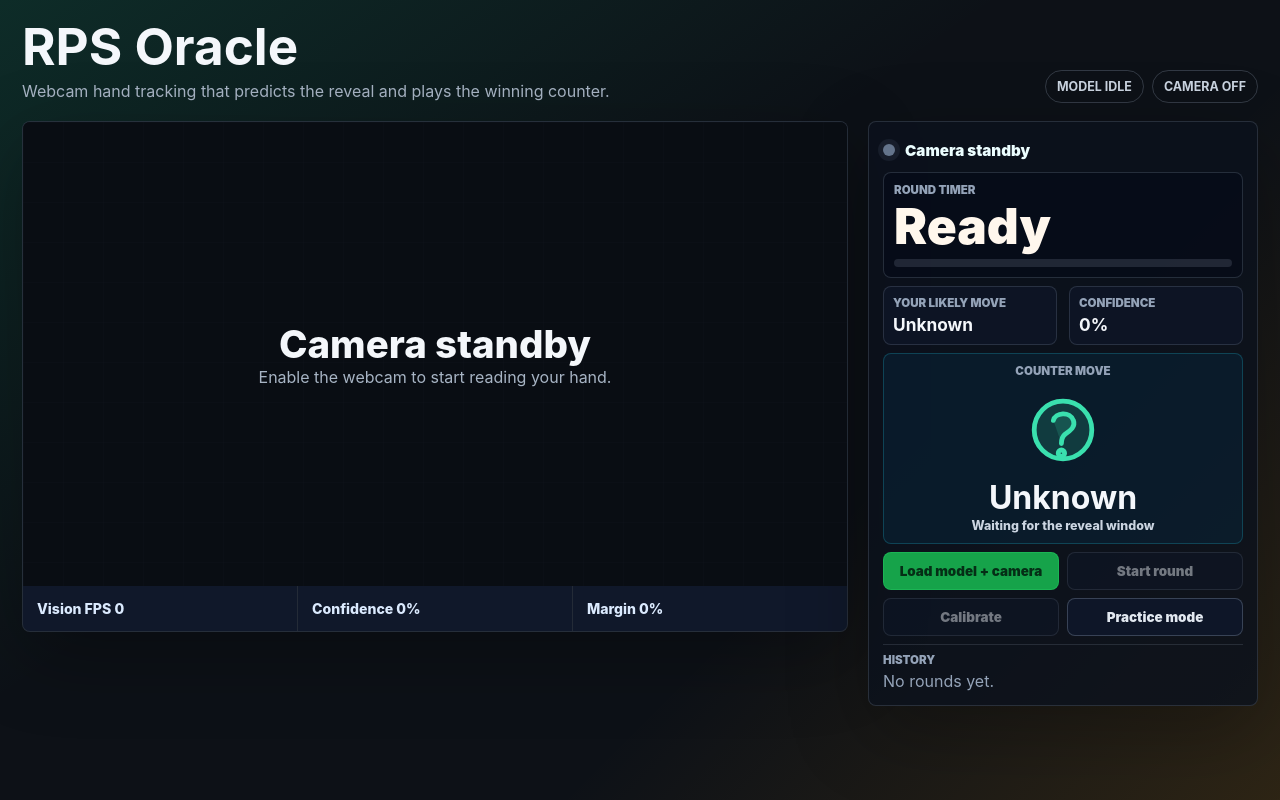
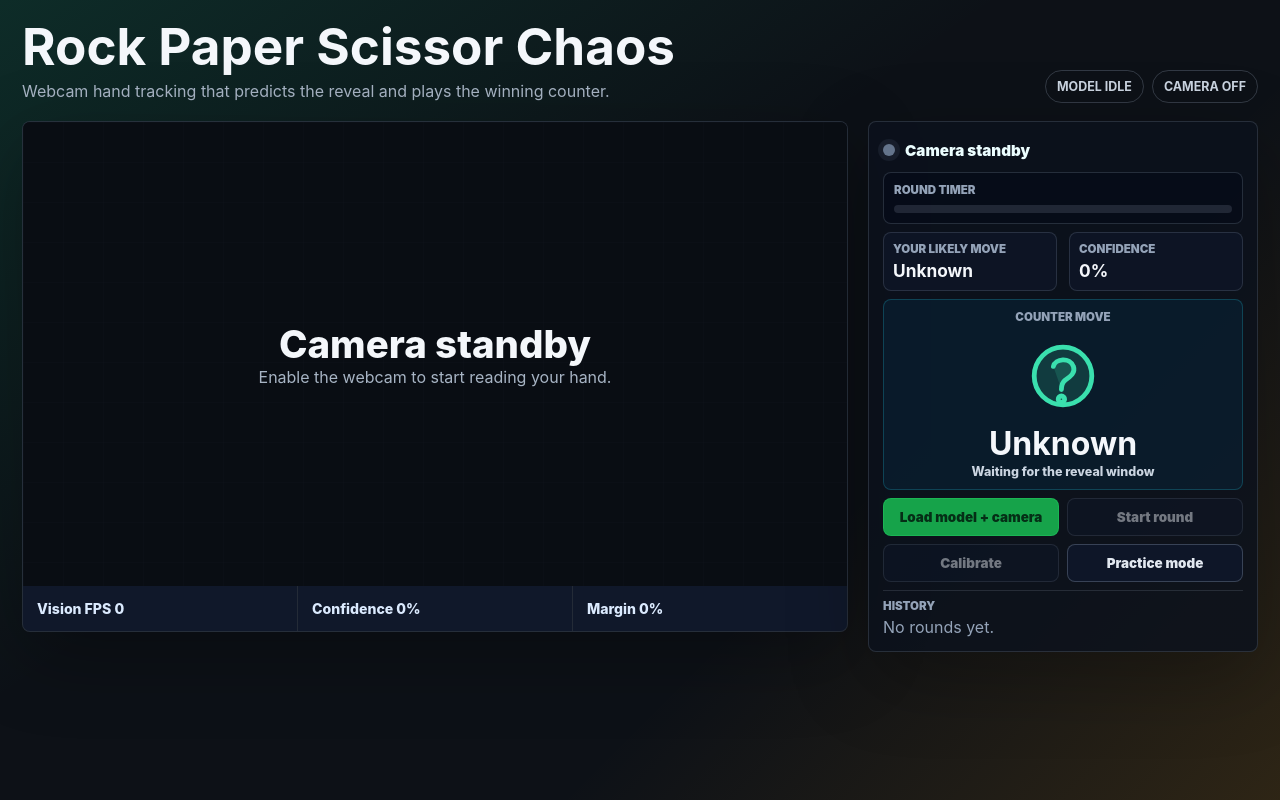
Before and after one commit to tim13246879/rps-chaos, a React (Vite) app: page / in a window 1280 px wide. Built offline with nearby package versions, Linux system fonts and the light colour scheme.

Commit message:
Rebrand to Rock Paper Scissor Chaos and add fullscreen countdown overlay

```diff
--- a/index.html
+++ b/index.html
@@ -3,7 +3,7 @@
   <head>
     <meta charset="UTF-8" />
     <meta name="viewport" content="width=device-width, initial-scale=1.0" />
-    <title>RPS Oracle</title>
+    <title>Rock Paper Scissor Chaos</title>
   </head>
   <body>
     <div id="root"></div>
--- a/src/App.css
+++ b/src/App.css
@@ -220,12 +220,45 @@ button {
   text-transform: uppercase;
 }
 
-.countdown-box__value {
-  margin-top: 6px;
-  color: #fff7ed;
-  font-size: clamp(2.3rem, 6vw, 3.1rem);
+.countdown-overlay {
+  position: fixed;
+  inset: 0;
+  z-index: 100;
+  display: grid;
+  place-items: center;
+  padding: 24px;
+  pointer-events: none;
+}
+
+.countdown-overlay__value {
+  font-size: clamp(9rem, 42vw, 34rem);
   font-weight: 950;
-  line-height: 0.95;
+  line-height: 0.8;
+  letter-spacing: -0.04em;
+  color: rgba(244, 247, 251, 0.42);
+  text-shadow: 0 0 70px rgba(34, 211, 238, 0.3);
+  animation: countdown-pop 240ms cubic-bezier(0.2, 0.9, 0.25, 1);
+}
+
+.countdown-overlay__value--shoot {
+  font-size: clamp(4.5rem, 22vw, 16rem);
+  letter-spacing: 0.04em;
+  color: rgba(245, 158, 11, 0.62);
+  text-shadow: 0 0 80px rgba(245, 158, 11, 0.4);
+}
+
+@keyframes countdown-pop {
+  0% {
+    transform: scale(0.55);
+    opacity: 0;
+  }
+  45% {
+    opacity: 1;
+  }
+  100% {
+    transform: scale(1);
+    opacity: 1;
+  }
 }
 
 .timer-track {
--- a/src/App.tsx
+++ b/src/App.tsx
@@ -1,5 +1,6 @@
 import { useCallback, useEffect, useMemo, useRef, useState } from "react";
 import { CameraPanel } from "./components/CameraPanel";
+import { CountdownOverlay } from "./components/CountdownOverlay";
 import { PredictionPanel } from "./components/PredictionPanel";
 import {
   COUNTDOWN_AUDIO_LEAD_MS,
@@ -8,6 +9,7 @@ import {
 } from "./countdownAudio";
 import { getCounterMove } from "./game/moves";
 import {
+  getCountdownOverlay,
   getMachineStatus,
   getRoundClock,
   isLowConfidenceLock,
@@ -63,6 +65,14 @@ export default function App() {
 
   const roundClock: RoundClock = useMemo(
     () => getRoundClock(roundStartedAt, clockNow),
+    [clockNow, roundStartedAt],
+  );
+  const countdownOverlay = useMemo(
+    () =>
+      getCountdownOverlay(
+        roundStartedAt === null ? null : roundStartedAt - COUNTDOWN_AUDIO_LEAD_MS,
+        clockNow,
+      ),
     [clockNow, roundStartedAt],
   );
   const activePrediction = snapshot.prediction ?? UNKNOWN_PREDICTION;
@@ -161,9 +171,10 @@ export default function App() {
 
   return (
     <main className="app-shell">
+      <CountdownOverlay {...countdownOverlay} />
       <header className="app-header">
         <div>
-          <h1>RPS Oracle</h1>
+          <h1>Rock Paper Scissor Chaos</h1>
           <p>Webcam hand tracking that predicts the reveal and plays the winning counter.</p>
         </div>
         <div className="app-header__meta">
--- /dev/null
+++ b/src/components/CountdownOverlay.tsx
@@ -0,0 +1,18 @@
+import type { CountdownOverlayState } from "../game/round";
+
+export function CountdownOverlay({ visible, value, step, isShoot }: CountdownOverlayState) {
+  if (!visible) {
+    return null;
+  }
+
+  return (
+    <div className="countdown-overlay" aria-hidden="true">
+      <span
+        key={step}
+        className={`countdown-overlay__value ${isShoot ? "countdown-overlay__value--shoot" : ""}`}
+      >
+        {value}
+      </span>
+    </div>
+  );
+}
--- a/src/components/PredictionPanel.tsx
+++ b/src/components/PredictionPanel.tsx
@@ -51,7 +51,6 @@ export function PredictionPanel({
 
       <div className="countdown-box">
         <div className="countdown-box__label">Round timer</div>
-        <div className="countdown-box__value">{clock.label}</div>
         <div className="timer-track">
           <div style={{ width: `${clock.progress * 100}%` }} />
         </div>
--- a/src/game/round.ts
+++ b/src/game/round.ts
@@ -4,6 +4,7 @@ export const COUNTDOWN_MS = 3000;
 export const PREDICTION_WINDOW_START_MS = COUNTDOWN_MS - 350;
 export const PREDICTION_WINDOW_END_MS = COUNTDOWN_MS + 100;
 export const RESULT_HOLD_MS = 1100;
+export const COUNTDOWN_OVERLAY_END_MS = COUNTDOWN_MS + 700;
 export const LOCK_CONFIDENCE = 0.62;
 export const LOCK_MARGIN = 0.12;
 export const LOCK_STABLE_FRAMES = 2;
@@ -72,6 +73,30 @@ export function getRoundLabel(elapsedMs: number): string {
   return "SHOOT";
 }
 
+export interface CountdownOverlayState {
+  visible: boolean;
+  value: string;
+  step: number;
+  isShoot: boolean;
+}
+
+export function getCountdownOverlay(startedAt: number | null, now: number): CountdownOverlayState {
+  if (startedAt === null) {
+    return { visible: false, value: "", step: -1, isShoot: false };
+  }
+
+  const elapsedMs = Math.max(0, now - startedAt);
+
+  if (elapsedMs >= COUNTDOWN_OVERLAY_END_MS) {
+    return { visible: false, value: "", step: -1, isShoot: false };
+  }
+
+  const value = getRoundLabel(elapsedMs);
+  const step = elapsedMs < COUNTDOWN_MS ? Math.floor(elapsedMs / 1000) : 3;
+
+  return { visible: true, value, step, isShoot: elapsedMs >= COUNTDOWN_MS };
+}
+
 export function shouldLockPrediction(prediction: PredictionResult): boolean {
   return (
     prediction.move !== "unknown" &&
```
Also changed, not shown: 1 other file (tests, documents, lock files or other folders).
